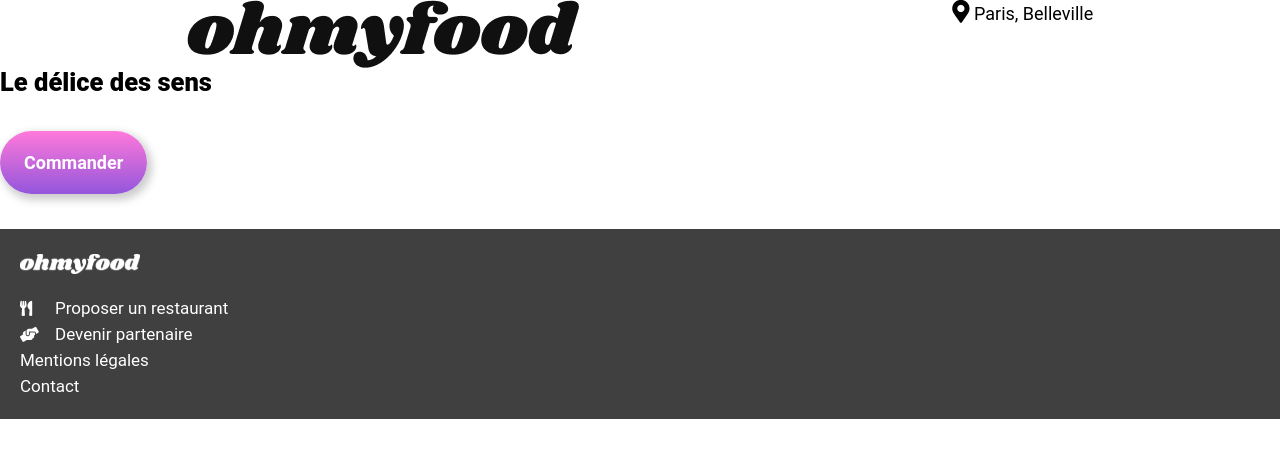
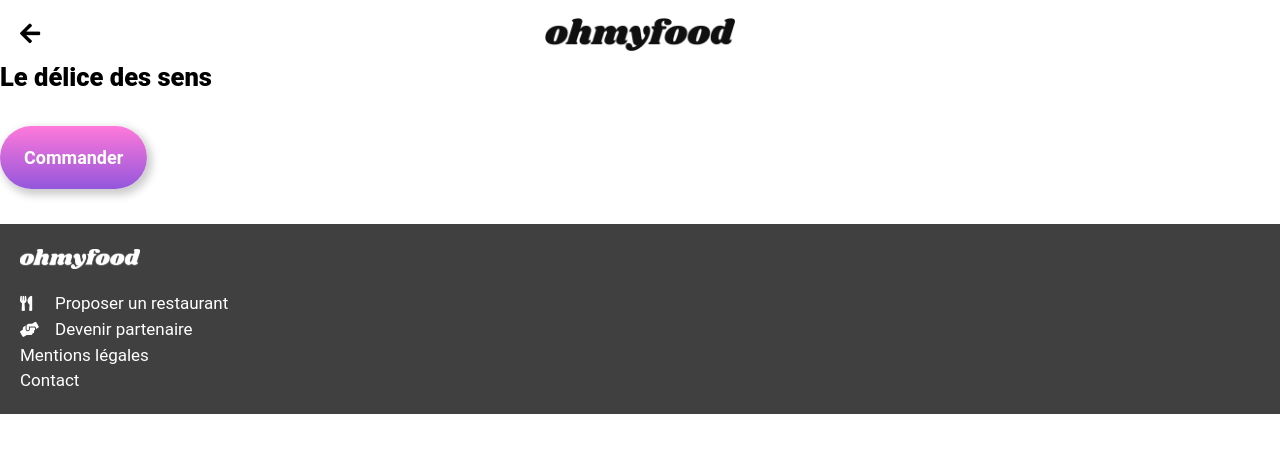
Before and after one commit to samir0067/SamirArrahmani_3_22122021, a website: page src/pages/delightSenses.html in a window 1280 px wide. Drawn offline with Linux system fonts and the light colour scheme.

Commit message:
fixed header menu pages

```diff
--- a/src/pages/delightSenses.html
+++ b/src/pages/delightSenses.html
@@ -13,9 +13,11 @@
 <body>
 <!-- Header -->
 <header class="header">
-  <div class="header__container">
-    <img class="header__container__logo" src="../public/images/logo/ohmyfood.png" alt="Logo ohmyfood"/>
-    <p class="header__container__location"><i class="fas fa-map-marker-alt"></i> Paris, Belleville</p>
+  <div class="header__iconContainer">
+    <a href="index.html"><i class="fas fa-arrow-left"></i></a>
+  </div>
+  <div class="header__logoContainer">
+    <img class="header__container__logoContainer__logo" src="../public/images/logo/ohmyfood.png" alt="Logo ohmyfood"/>
   </div>
 </header>
 
```
Also changed, not shown: src/pages/enchantedNote.html (+5 -3 lines), src/pages/frenchStyle.html (+5 -3 lines).
